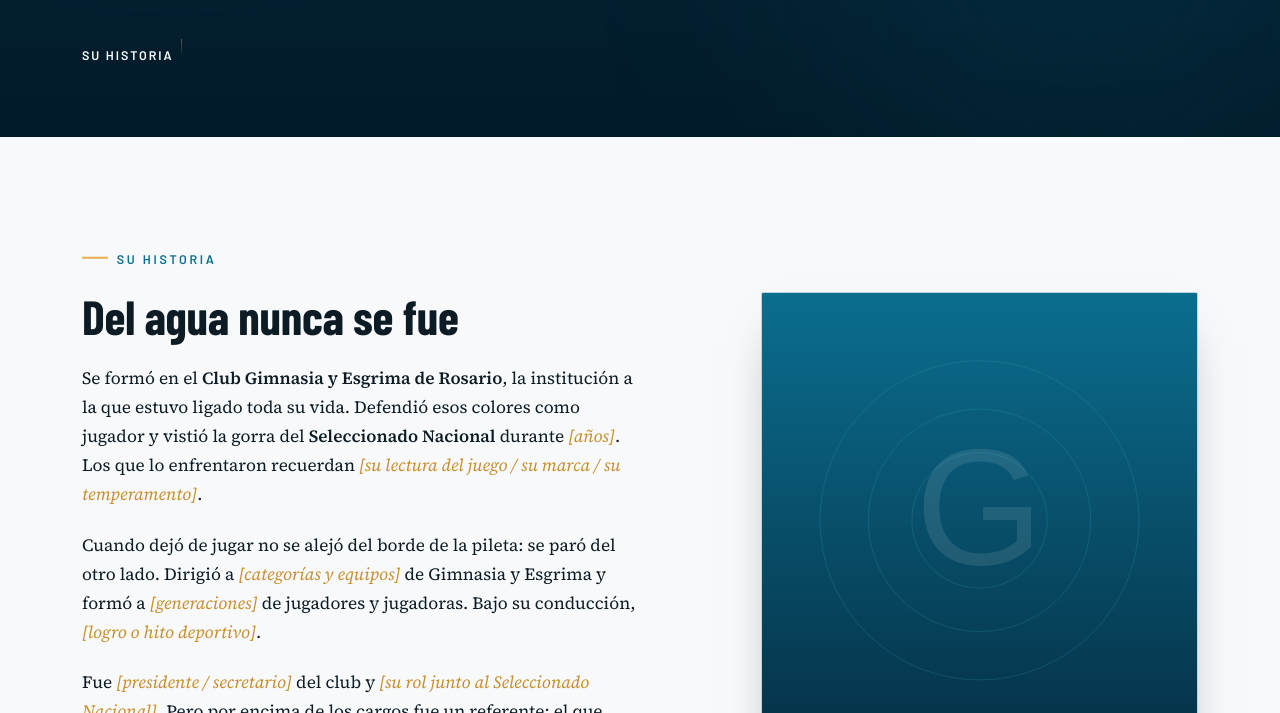
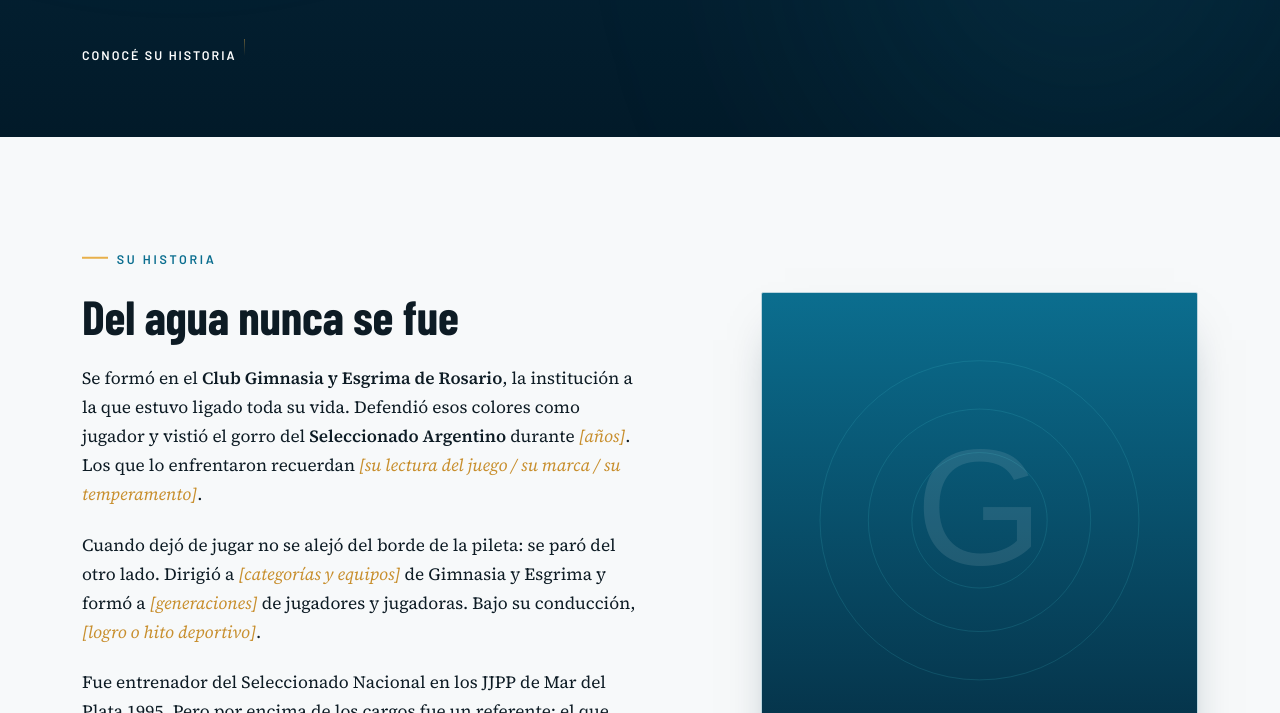
Before and after one commit to ivancarabantes9/enriquepiedfort, a website: page index.html in a window 1280 px wide. Shown: the part 707-1420 px from the top of the page. Drawn offline with nearby package versions, Linux system fonts and the light colour scheme.

Commit message:
Small changes

```diff
--- a/index.html
+++ b/index.html
@@ -47,7 +47,7 @@
       <span class="caustic c2"></span>
     </div>
     <div class="container hero-inner">
-      <p class="eyebrow hero-kicker">Gimnasia y Esgrima de Rosario &nbsp;·&nbsp; Seleccionado Nacional</p>
+      <p class="eyebrow hero-kicker"></p>
       <h1 class="hero-name">
         <span>Enrique</span><span class="nick">“Gato”</span><span>Piedfort</span>
       </h1>
@@ -56,7 +56,7 @@
         Jugador, entrenador y dirigente. Durante <span class="hl">[más de cincuenta años]</span>,
         la persona que mantuvo a flote el waterpolo de <span class="hl">Rosario</span>.
       </p>
-      <a class="hero-cue" href="#historia">Su historia</a>
+      <a class="hero-cue" href="#historia">Conocé su historia</a>
     </div>
   </header>
 
@@ -70,8 +70,8 @@
             <div class="prose reveal">
               <p>
                 Se formó en el <strong>Club Gimnasia y Esgrima de Rosario</strong>, la institución a
-                la que estuvo ligado toda su vida. Defendió esos colores como jugador y vistió la
-                gorra del <strong>Seleccionado Nacional</strong> durante <span class="ph">[años]</span>.
+                la que estuvo ligado toda su vida. Defendió esos colores como jugador y vistió el gorro
+                del <strong>Seleccionado Argentino</strong> durante <span class="ph">[años]</span>.
                 Los que lo enfrentaron recuerdan <span class="ph">[su lectura del juego / su marca / su temperamento]</span>.
               </p>
               <p>
@@ -81,10 +81,9 @@
                 <span class="ph">[logro o hito deportivo]</span>.
               </p>
               <p>
-                Fue <span class="ph">[presidente / secretario]</span> del club y
-                <span class="ph">[su rol junto al Seleccionado Nacional]</span>. Pero por encima de
+                Fue entrenador del Seleccionado Nacional en los JJPP de Mar del Plata 1995. Pero por encima de
                 los cargos fue un referente: el que llegaba primero, apagaba las luces último y
-                convencía a una ciudad entera de que el waterpolo valía la pena.
+                convencía a generaciones enteras de que el waterpolo valía la pena.
               </p>
             </div>
           </div>
@@ -138,7 +137,7 @@
           <p class="eyebrow eyebrow-light">La propuesta</p>
           <h2 class="proposal-heading">Su nombre para el nuevo natatorio</h2>
           <p class="proposal-body">
-            Rosario está construyendo su nuevo natatorio <span class="ph">[cubierto / olímpico]</span>.
+            Rosario tiene su nuevo natatorio olímpico para los Juegos Odesur 2026.
             Proponemos que lleve el nombre de quien le dio al waterpolo de la ciudad su lugar. La
             decisión está en manos <span class="ph">[del Concejo Municipal / de la Municipalidad de Rosario]</span>,
             y una muestra de apoyo de la comunidad puede inclinar la balanza.
@@ -167,8 +166,7 @@
     <div class="container">
       <p class="foot-name">Enrique “Gato” Piedfort &nbsp;·&nbsp; <span aria-label="1945, legado infinito">1945 &ndash; &#8734;</span></p>
       <p class="foot-meta">
-        Homenaje impulsado por <span class="ph">[comisión / grupo organizador]</span>.
-        Contacto: <a href="mailto:[correo@ejemplo.com]">[correo@ejemplo.com]</a>
+        Homenaje impulsado por sus amigos.
       </p>
       <p class="foot-meta foot-dim">
         Rosario, Santa Fe &nbsp;·&nbsp; enriquepiedfort.waterpoloargentina.com &nbsp;·&nbsp; <span id="year">2026</span>
```
